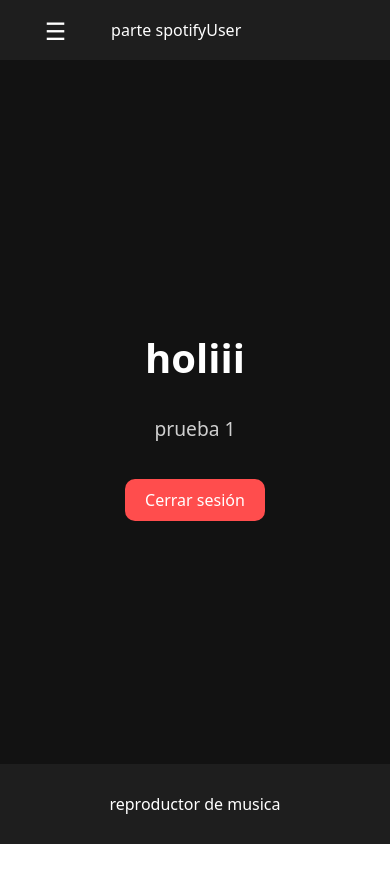
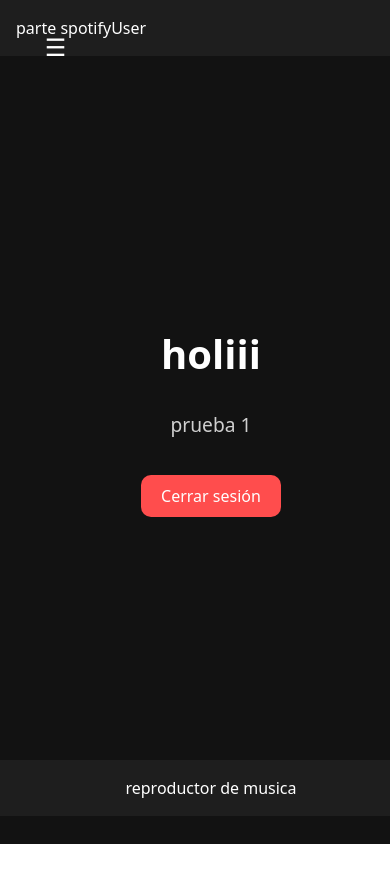
Before and after one commit to r4ccy/raccyfy---, a React (Vite) app: page /home in a window 390 px wide. After the commit the page ends 844 px from the top, so only its background shows below. Built offline with nearby package versions, Linux system fonts and the light colour scheme.

Commit message:
feat: mejorar comportamiento responsive y animacion de sidebar

```diff
--- a/src/components/Layout.css
+++ b/src/components/Layout.css
@@ -10,6 +10,8 @@
     background-color: #121212;
     color: white;
     position: relative;
+    overflow-x: hidden;
+    overflow-y: hidden;
     }
 
 .sidebar {
@@ -41,9 +43,9 @@
 
 .content {
     grid-area: content;
-    padding: 1rem;
     overflow-y: auto;
     background-color: #121212;
+    max-height: calc(100vh - 140px); /* 60px header + 80px footer */
 }
 
 .footer {
@@ -56,13 +58,23 @@
 }
 
 .menu-button {
+    position: fixed;
+    top: 1rem;
+    left: 1rem;
     background: none;
     border: none;
     color: white;
     font-size: 1.5rem;
     cursor: pointer;
-    margin-right: 1rem;
     z-index: 1100;
+}
+
+.main-wrapper {
+    transition: transform 0.3s ease-in-out;
+}
+
+.main-wrapper.shifted {
+    transform: translateX(220px);
 }
 
 @media (max-width: 480px) {
--- a/src/components/Layout.jsx
+++ b/src/components/Layout.jsx
@@ -19,16 +19,20 @@ function Layout () {
 
     return (
         <div className="layout">
-            <aside className={`sidebar ${mostrarSidebar ? "visible" : ""}`}>
-                barra lateral
-            </aside>
-            <header className="header">
                 <button className = "menu-button"
                     onClick={() => setMostrarSidebar(!mostrarSidebar)}
                     >
                         ☰
                 </button>
-                    parte spotifyUser
+                <aside className={`sidebar ${mostrarSidebar ? "visible" : ""}`}>
+                    barra lateral
+                </aside>
+            <aside className={`sidebar ${mostrarSidebar ? "visible" : ""}`}>
+                barra lateral
+            </aside>
+            <div className={`main-wrapper ${mostrarSidebar ? "shifted" : ""}`}>
+            <header className="header">
+                parte spotifyUser
             </header>
             <section className="content">
                 <Outlet />
@@ -36,6 +40,7 @@ function Layout () {
             <footer className="footer">
                 reproductor de musica
             </footer>
+            </div>
         </div>
     );
 }
```
